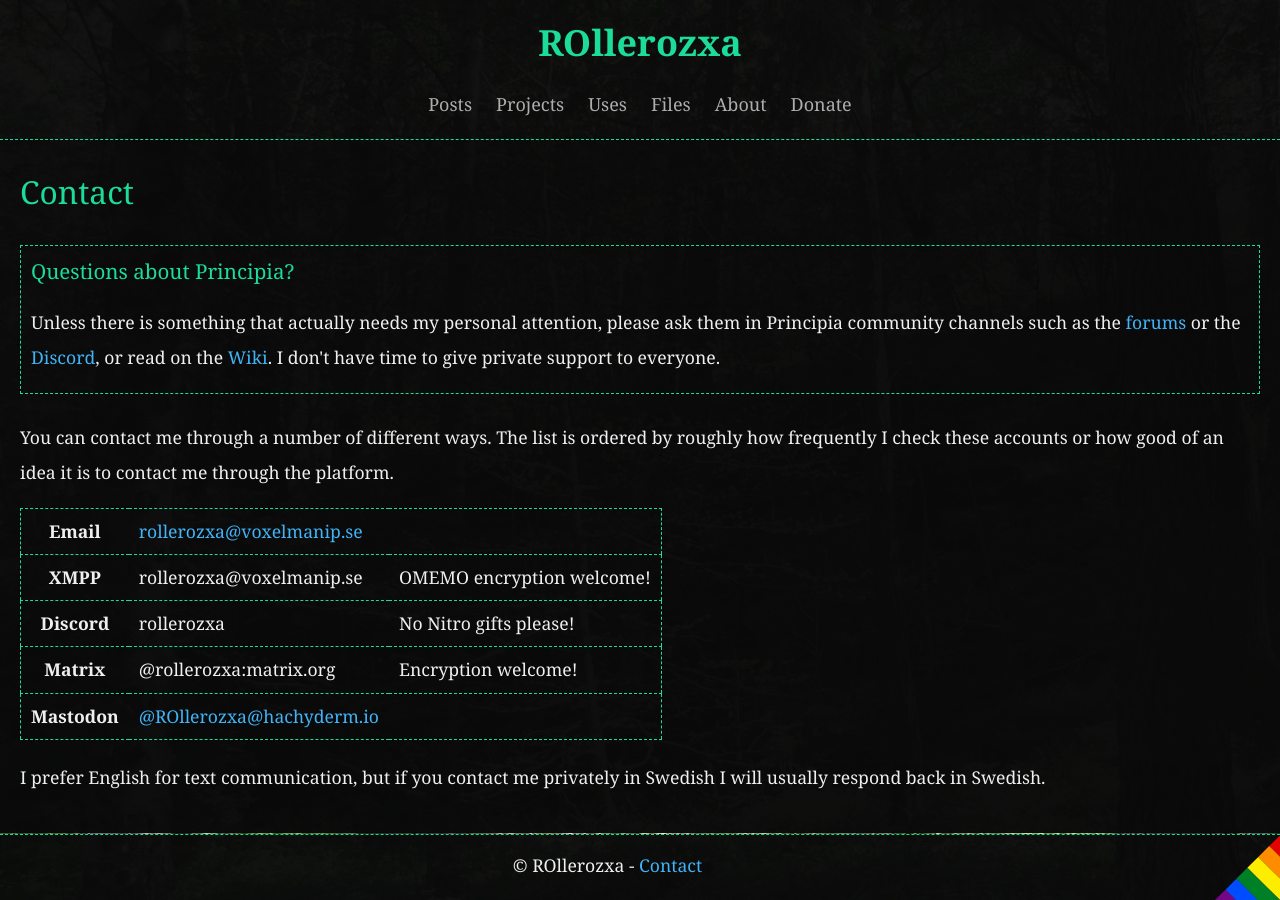
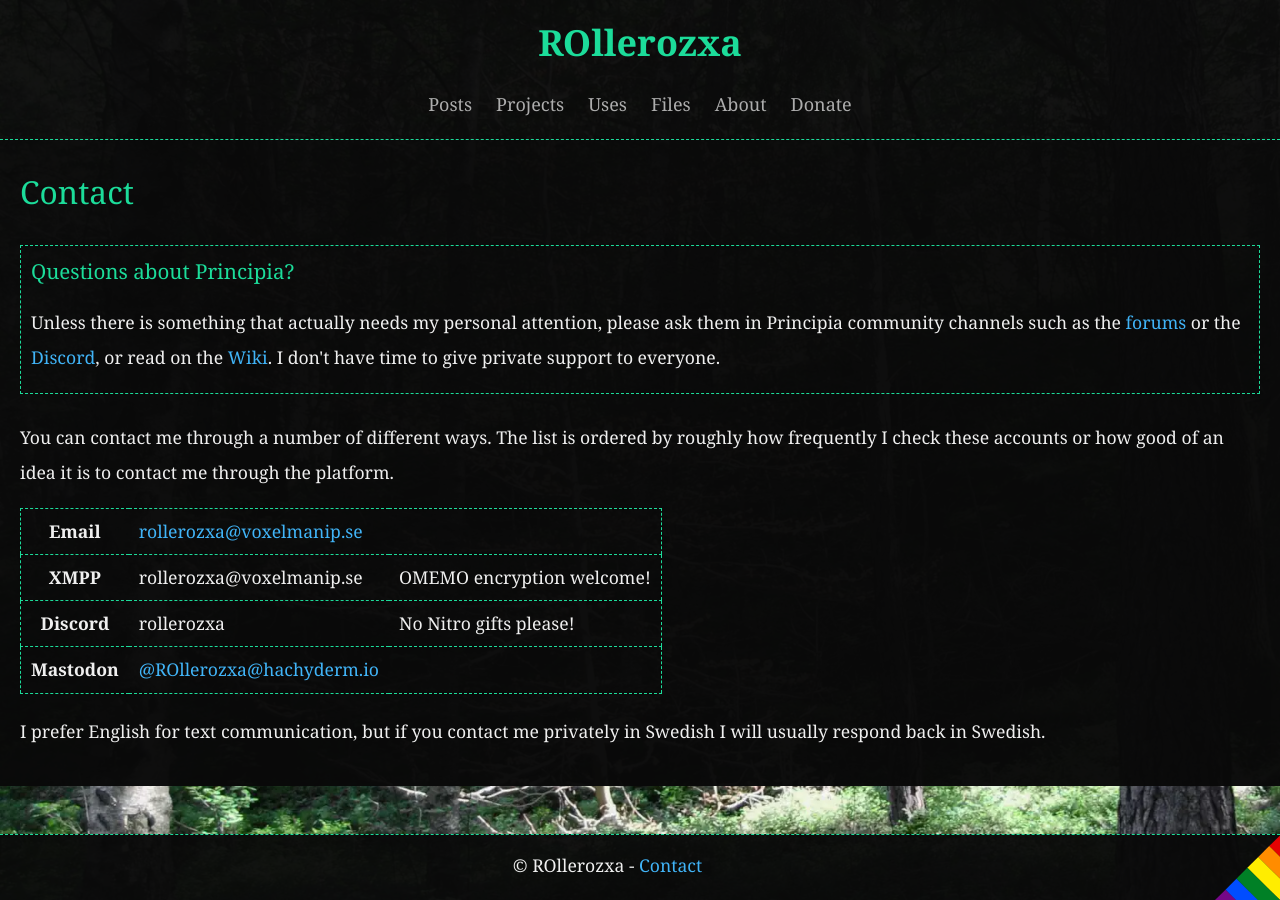
Before and after one commit to rollerozxa/voxelmanip.se, a Jekyll site: the page built from contact.md, in a window 1280 px wide. Built offline with Jekyll 4.4.1, drawn with Linux system fonts in a browser that asks for light colours.

Commit message:
Remove Matrix from contact page
But otherwise, Matrix worked perfectly fine. Right?

```diff
--- a/_data/contact.yml
+++ b/_data/contact.yml
@@ -13,11 +13,6 @@
   value: rollerozxa
   note: No Nitro gifts please!
 
-- id: matrix
-  name: Matrix
-  value: "@rollerozxa:matrix.org"
-  note: Encryption welcome!
-
 - id: mastodon
   name: Mastodon
   value: <a href="https://hachyderm.io/@ROllerozxa">@ROllerozxa@hachyderm.io</a>
```
